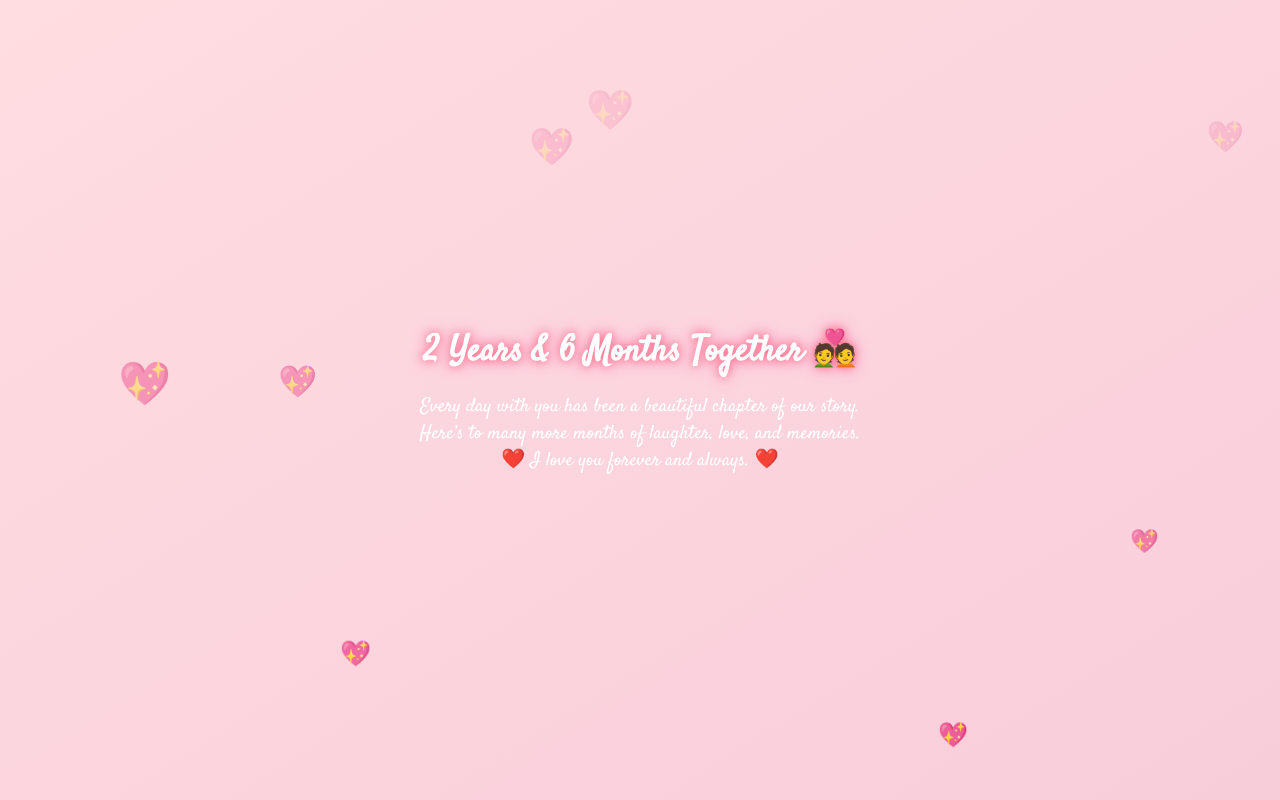
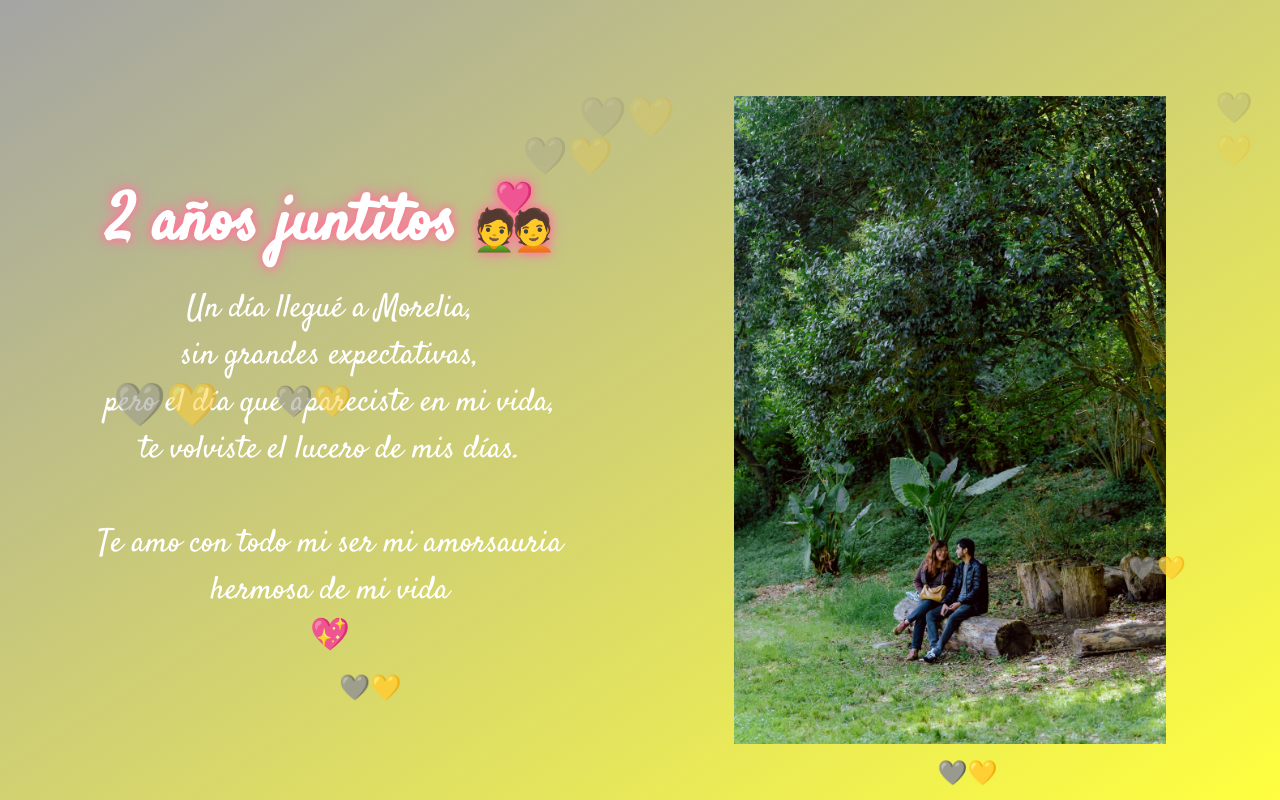
Before and after one commit to cristobalrodbar/love_letter, a plain HTML site: page index.html in a window 1280 px wide. Drawn offline with Linux system fonts and the light colour scheme.

Commit message:
ajustes cya

```diff
--- a/index.html
+++ b/index.html
@@ -3,20 +3,37 @@
 <head>
   <meta charset="UTF-8" />
   <meta name="viewport" content="width=device-width, initial-scale=1.0"/>
-  <title>2.6 Years of Love</title>
+  <title>2° Aniversario BBsaurios</title>
   <link rel="stylesheet" href="style.css">
 </head>
 <body>
-  <div class="love-page">
-    <div class="heart-bg"></div>
+    <div class="love-page">
+        <div class="heart-bg"></div>
 
-    <div class="content">
-      <h1 class="glow-text">2 Years & 6 Months Together 💑</h1>
-      <p class="love-note">
-        Every day with you has been a beautiful chapter of our story.
-        <br>Here’s to many more months of laughter, love, and memories.
-        <br><span class="heart">❤️</span> I love you forever and always. <span class="heart">❤️</span>
-      </p>
+        <div class="container">
+            <div class="row justify-content-center">
+            <div class="split">
+                <!-- Izquierda -->
+                <div class="left">
+                    <h1 class="glow-text">2 años juntitos 💑</h1>
+                    <p class="love-note">
+                    Un día llegué a Morelia,
+                    <br>sin grandes expectativas,
+                    <br>pero el día que apareciste en mi vida,
+                    <br>te volviste el lucero de mis días.
+                    <br>
+                    <br>Te amo con todo mi ser mi amorsauria hermosa de mi vida
+                    <br><span class="heart">💖</span>
+                    </p>
+                </div>
+
+                <!-- Derecha -->
+                <div class="right">
+                    <img src="foto.jpg" alt="" style="width: 80%;" class="img-center">
+                </div>
+                </div>
+
+        </div>
     </div>
 
     <div id="hearts-container"></div>
--- a/script.js
+++ b/script.js
@@ -2,7 +2,7 @@ const heartsContainer = document.getElementById('hearts-container');
 
 function createHeart() {
   const heart = document.createElement('div');
-  heart.textContent = '💖';
+  heart.textContent = '🩶💛';
   heart.style.left = Math.random() * 100 + 'vw';
   heart.style.bottom = '0';
   heart.style.fontSize = `${Math.random() * 20 + 20}px`;
--- a/style.css
+++ b/style.css
@@ -5,11 +5,50 @@
   padding: 0;
   box-sizing: border-box;
 }
+.split {
+  display: flex;
+  height: 100vh; /* ocupa toda la altura de pantalla */
+}
 
+.left, .right {
+  flex: 1;            /* cada lado ocupa 50% */
+  padding: 40px;      /* espacio interior */
+}
+
+.left {
+  text-align: center;   /* texto alineado a la izquierda */
+  display: flex;
+  flex-direction: column;
+  justify-content: center;
+}
+
+.right {
+  text-align: center;  /* texto alineado a la derecha */
+  display: flex;
+  flex-direction: column;
+  justify-content: center;
+}
+
+.img-center {
+  display: block;       /* necesario porque img es inline por defecto */
+  margin: 0 auto;       /* centrado horizontal */
+}
+/* --- Responsive: en pantallas chicas se apilan --- */
+@media (max-width: 768px) {
+  .split {
+    flex-direction: column; /* se apilan */
+  }
+
+  .left, .right {
+    flex: none;     /* desactiva el 50% */
+    width: 100%;    /* ocupan todo el ancho */
+    text-align: center; /* opcional, para centrar en móvil */
+  }
+}
 body, html {
   height: 100%;
   font-family: 'Satisfy', cursive;
-  background: linear-gradient(to bottom right, #ffdde1, #f8cdda);
+  background: linear-gradient(to bottom right, #a4a4a4, #ffff3f);
   overflow: hidden;
 }
 
@@ -31,7 +70,7 @@ body, html {
 }
 
 .glow-text {
-  font-size: 2.2rem;
+  font-size: 4rem;
   color: #fff;
   text-shadow: 0 0 8px #ff758c, 0 0 15px #ff7eb3;
   margin-bottom: 15px;
@@ -39,7 +78,7 @@ body, html {
 }
 
 .love-note {
-  font-size: 1.2rem;
+  font-size: 2rem;
   color: #fff;
   max-width: 500px;
   margin: 0 auto;
```
Also changed, not shown: foto.jpg (added).
